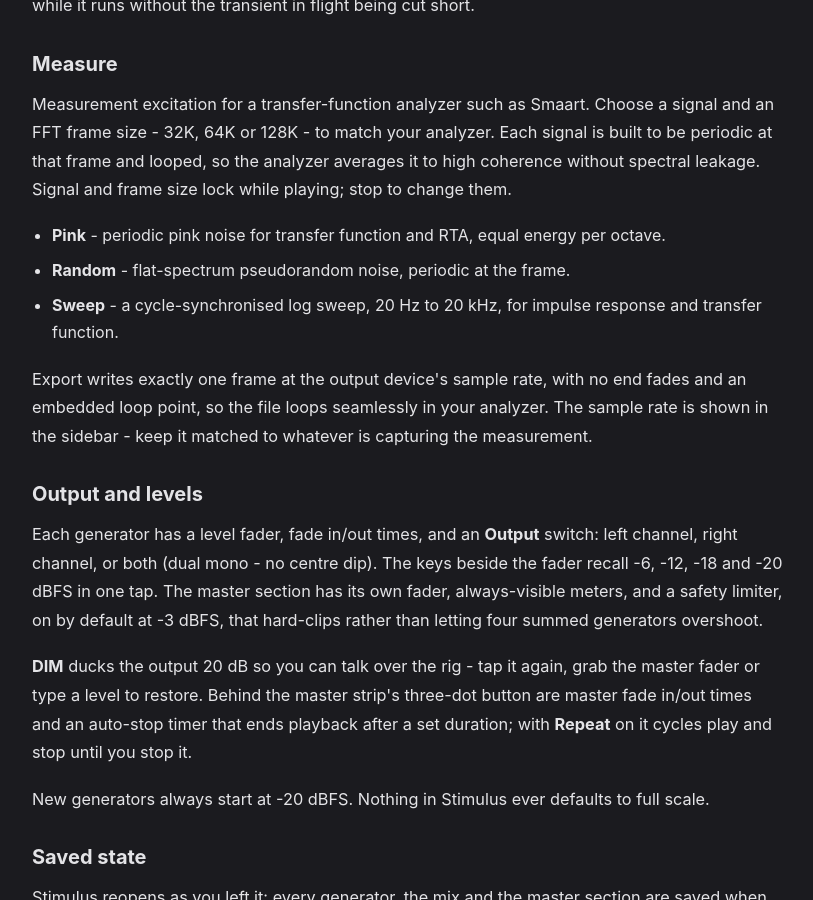
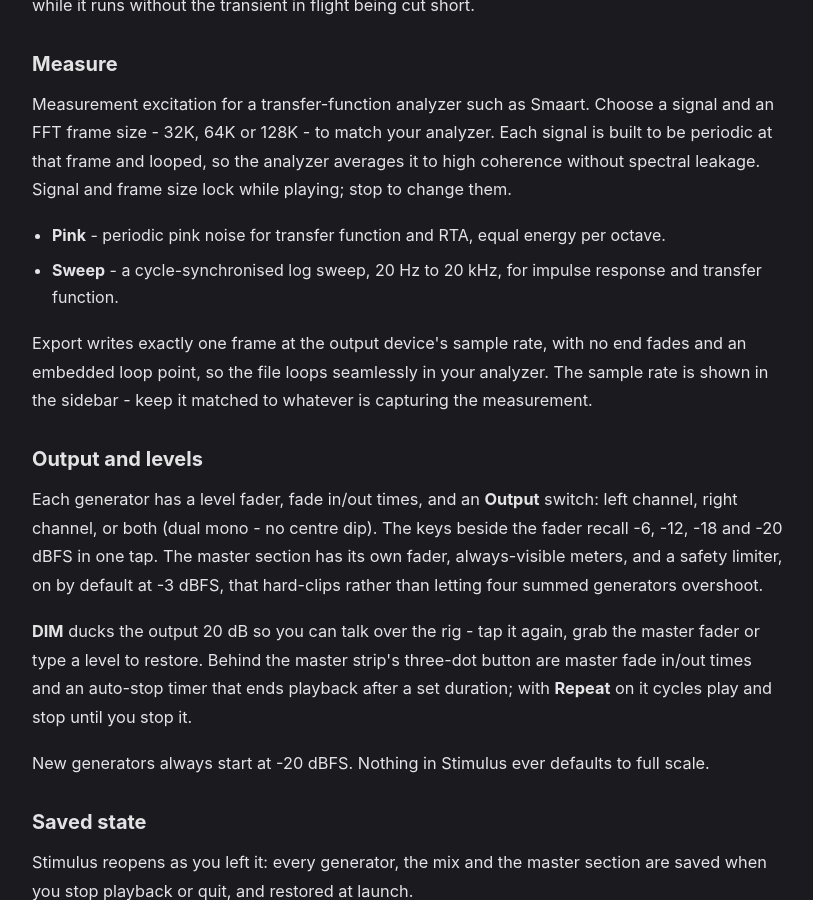
Before and after one commit to BSKapps/bskapps.github.io, a Jekyll site: the page built from articles/stimulus-guide/index.html, in a window 1280 px wide and 900 px high, scrolled down 2679 px. Shown: the whole window, without its empty margins (232-1045 px from the left). Built offline with Jekyll 4.4.1, drawn with Linux system fonts in a browser that asks for light colours.

Commit message:
Drop the Random measurement signal from the Stimulus guide

```diff
--- a/_data/guides/stimulus-guide.json
+++ b/_data/guides/stimulus-guide.json
@@ -155,7 +155,6 @@
           "type": "bullets",
           "items": [
             "**Pink** - periodic pink noise for transfer function and RTA, equal energy per octave.",
-            "**Random** - flat-spectrum pseudorandom noise, periodic at the frame.",
             "**Sweep** - a cycle-synchronised log sweep, 20 Hz to 20 kHz, for impulse response and transfer function."
           ]
         },
```
